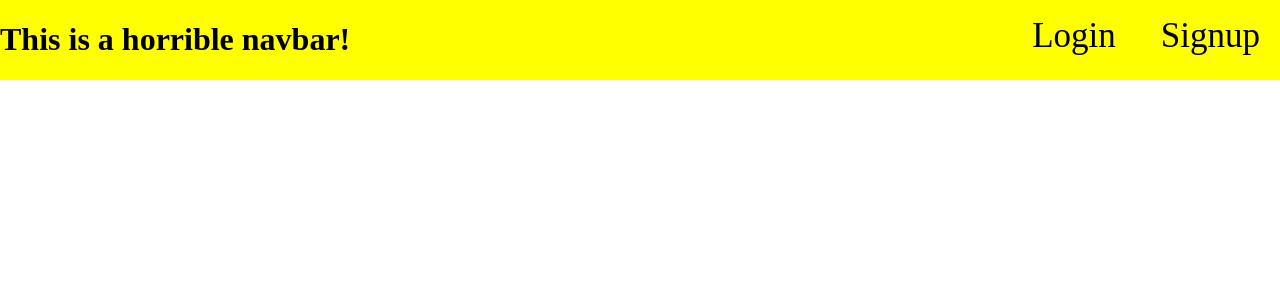
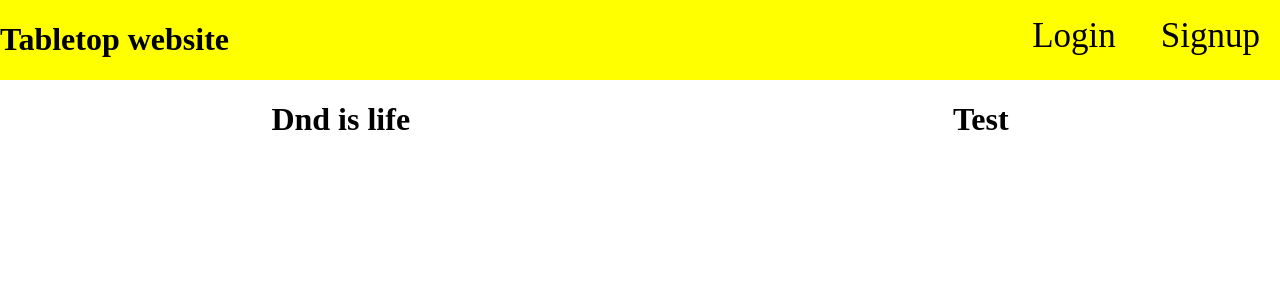
Before and after one commit to TymeeK/tabletop-website, a React (Create React App) app: page / in a window 1280 px wide. Shown: the top 300 px of the page. Built offline with nearby package versions, Linux system fonts and the light colour scheme.

Commit message:
Made main content of homepage flexbox

```diff
--- a/src/Components/Homepage.js
+++ b/src/Components/Homepage.js
@@ -1,17 +1,31 @@
 import React from 'react';
-import { NavLink, NavContainer } from '../Styling/Homepage.Style';
+import {
+    NavLink,
+    NavContainer,
+    ContentContainer,
+} from '../Styling/Homepage.Style';
 // import '../Styling/reset.css';
 
 function Homepage() {
     return (
         <>
             <NavContainer>
-                <h1>This is a horrible navbar!</h1>
+                <h1>Tabletop website</h1>
                 <ul>
                     <NavLink to='/login'>Login</NavLink>
                     <NavLink to='/signup'>Signup</NavLink>
                 </ul>
             </NavContainer>
+            <ContentContainer>
+                {/* I want an image here showing the dnd handbook*/}
+                {/* I want to have some text showing off that it's dnd */}
+                <div>
+                    <h1>Dnd is life</h1>
+                </div>
+                <div>
+                    <h1>Test</h1>
+                </div>
+            </ContentContainer>
         </>
     );
 }
--- a/src/Styling/Form.Style.js
+++ b/src/Styling/Form.Style.js
@@ -33,7 +33,6 @@ export const FormText = styled.input.attrs(props => ({
     padding: 10px;
     box-shadow: 2px -2px 10px 2px #f3efef;
     outline: none;
-    margin-bottom: 20px;
 `;
 
 export const SubmitButton = styled.input.attrs({
--- a/src/Styling/Homepage.Style.js
+++ b/src/Styling/Homepage.Style.js
@@ -12,6 +12,10 @@ export const NavLink = styled(Link)`
 export const NavContainer = styled.nav`
     background-color: yellow;
     display: flex;
-    justify-content: space-between;'
+    justify-content: space-between;
+`;
 
+export const ContentContainer = styled.div`
+    display: flex;
+    justify-content: space-around;
 `;
```
Also changed, not shown: src/Components/Gameboard.js (added).
